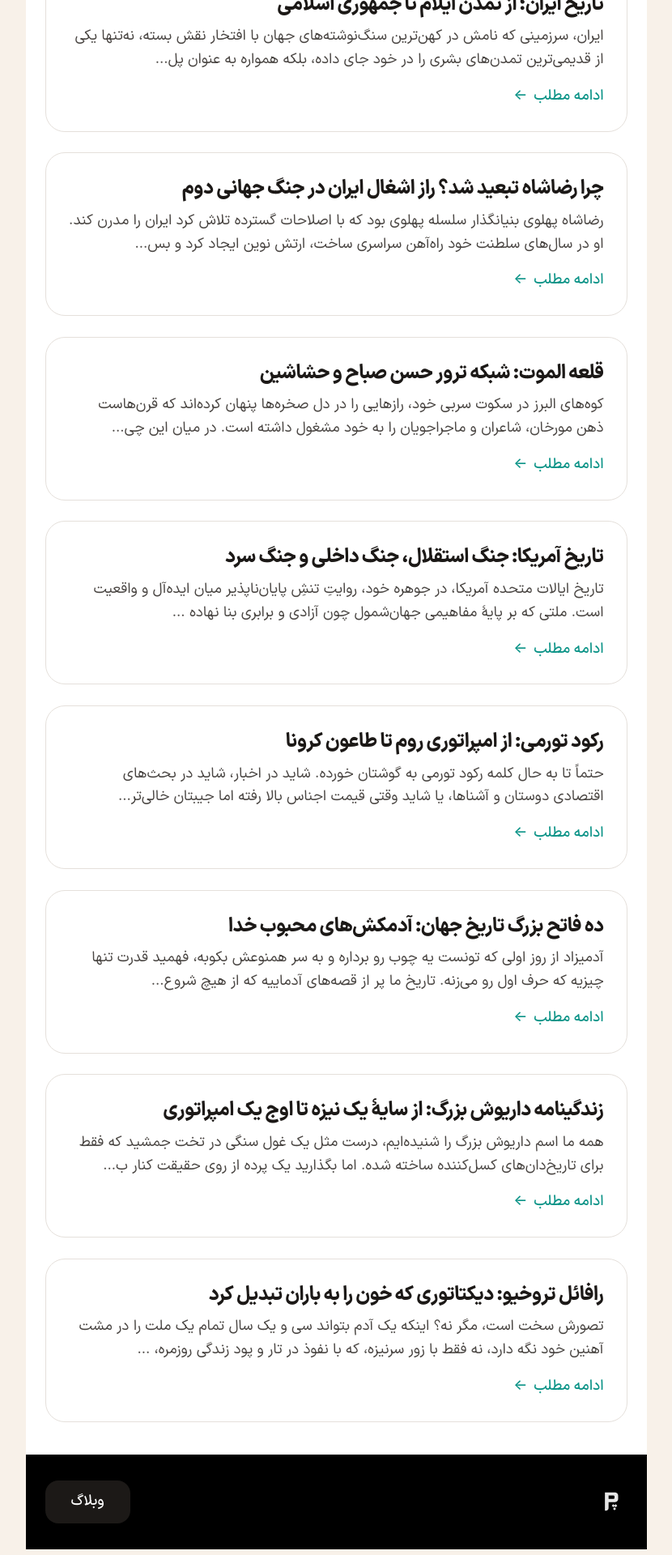
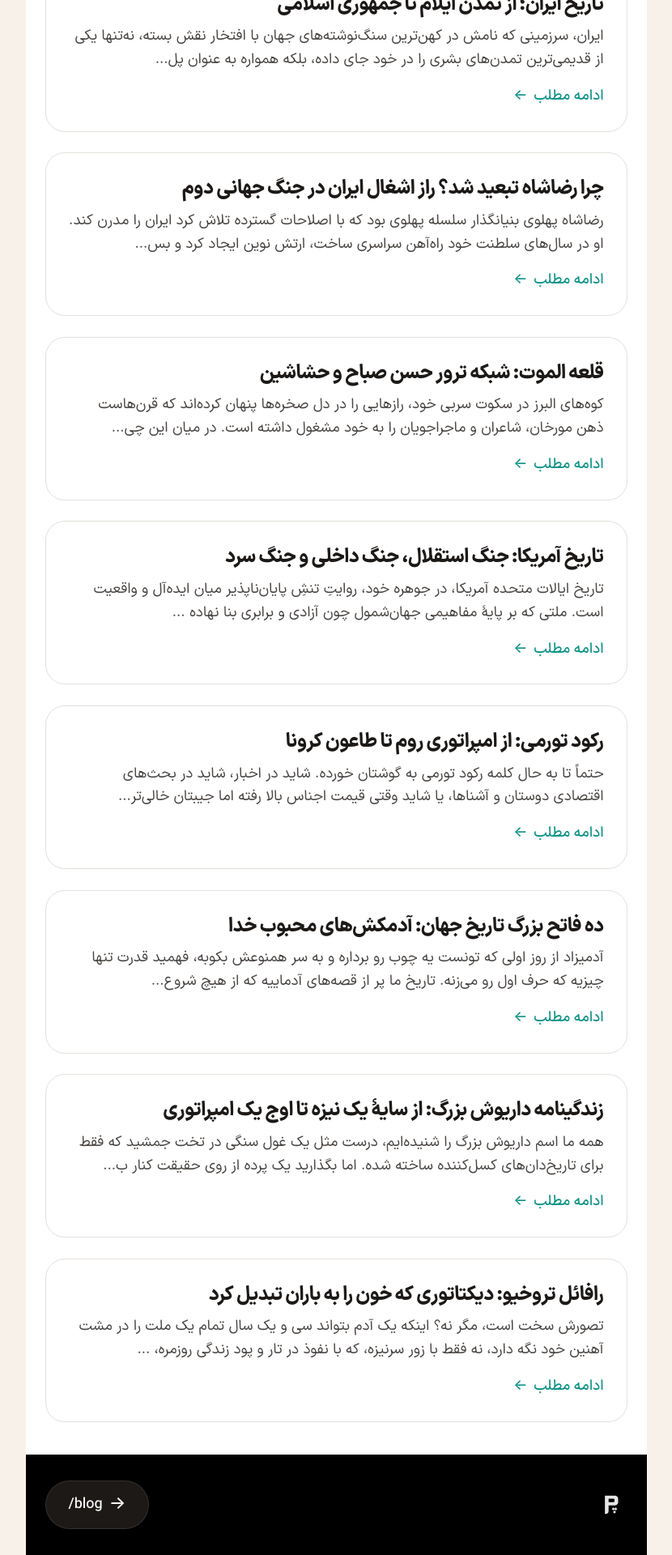
Before and after one commit to darkblog/darkblog.github.io, a Jekyll site: the page built from index.html, in a window 1280 px wide. Shown: the part 981-2901 px from the top of the page at 81% size, without its empty margins (225-1055 px from the left). Built offline with Jekyll 4.4.1, drawn with Linux system fonts in a browser that asks for light colours.

Commit message:
Update default.html

```diff
--- a/_layouts/default.html
+++ b/_layouts/default.html
@@ -102,9 +102,8 @@ layout: null
     .header-inner { margin: 0 auto; padding: 1.25rem clamp(1rem, 3vw, 1.5rem); display: flex; align-items: center; justify-content: flex-start; gap: var(--gap); }
     .brand { display: flex; align-items: center; text-decoration: none; color: white; flex-shrink: 0; font-size: inherit; }
     .brand img { height: 2.5rem; width: auto; display: block; }
-    .hamburger, .hamburger-footer { display: flex; flex-direction: column; gap: 0.375rem; background: none; border: none; padding: 0.25rem; cursor: pointer; flex-shrink: 0; font-size: inherit; touch-action: manipulation; }
-    .hamburger { margin-right: auto; }
-    .hamburger span, .hamburger-footer span { display: block; width: 1.75rem; height: 0.125rem; background-color: white; }
+    .hamburger { display: flex; flex-direction: column; gap: 0.375rem; background: none; border: none; padding: 0.25rem; cursor: pointer; flex-shrink: 0; font-size: inherit; touch-action: manipulation; margin-right: auto; }
+    .hamburger span { display: block; width: 1.75rem; height: 0.125rem; background-color: white; }
     .mobile-nav-overlay { position: fixed; top: 0; left: 0; right: 0; bottom: 0; background-color: rgba(0, 0, 0, 0.6); z-index: 48; display: none; backdrop-filter: blur(4px); -webkit-backdrop-filter: blur(4px); }
     .mobile-nav { position: fixed; top: 0; left: auto; right: max(0px, calc((100vw - 767px) / 2)); bottom: 0; width: min(300px, 80vw); background-color: #000000; padding: calc(var(--header-height) + 1.75rem) clamp(1rem, 3vw, 2rem) 2rem; z-index: 49; overflow-y: auto; box-shadow: -8px 0 30px rgba(0, 0, 0, 0.3); font-size: inherit; display: none; -ms-overflow-style: none; scrollbar-width: none; }
     .mobile-nav::-webkit-scrollbar { display: none; }
@@ -113,12 +112,9 @@ layout: null
     .mobile-nav a:hover { color: #2dd4bf; }
     #menu-toggle:checked ~ .mobile-nav-overlay { display: block; }
     #menu-toggle:checked ~ .mobile-nav { display: block; }
-    #menu-toggle:checked ~ .site-header .hamburger span:nth-child(1),
-    #menu-toggle:checked ~ .site-footer .hamburger-footer span:nth-child(1) { transform: rotate(45deg) translate(5px, 5px); }
-    #menu-toggle:checked ~ .site-header .hamburger span:nth-child(2),
-    #menu-toggle:checked ~ .site-footer .hamburger-footer span:nth-child(2) { opacity: 0; }
-    #menu-toggle:checked ~ .site-header .hamburger span:nth-child(3),
-    #menu-toggle:checked ~ .site-footer .hamburger-footer span:nth-child(3) { transform: rotate(-45deg) translate(6px, -6px); }
+    #menu-toggle:checked ~ .site-header .hamburger span:nth-child(1) { transform: rotate(45deg) translate(5px, 5px); }
+    #menu-toggle:checked ~ .site-header .hamburger span:nth-child(2) { opacity: 0; }
+    #menu-toggle:checked ~ .site-header .hamburger span:nth-child(3) { transform: rotate(-45deg) translate(6px, -6px); }
     .main-content { padding-top: calc(var(--header-height) + 2rem); padding-bottom: 2.5rem; padding-left: clamp(1rem, 3vw, 1.5rem); padding-right: clamp(1rem, 3vw, 1.5rem); background-color: white; font-size: inherit; }
     .article-list { display: grid; grid-template-columns: 1fr; gap: var(--gap); list-style: none; padding: 0; }
     .article-item { background-color: white; border: 1px solid #e5e0db; border-radius: 1.5rem; overflow: hidden; display: flex; flex-direction: column; }
@@ -130,9 +126,6 @@ layout: null
     .article-body p { color: #4a4643; display: -webkit-box; -webkit-line-clamp: 3; -webkit-box-orient: vertical; overflow: hidden; font-size: inherit; }
     .read-more { display: inline-flex; align-items: center; gap: 0.5rem; margin-top: auto; padding-top: 1rem; color: #0d9488; font-weight: 500; font-size: inherit; }
     .read-more:hover { color: #0f766e; }
-    .load-more-wrapper { text-align: center; margin-top: calc(var(--gap) * 1.5); font-size: inherit; }
-    .btn-primary { display: inline-flex; align-items: center; gap: 0.75rem; background-color: #1c1917; color: white; padding: 0.75rem 2rem; border-radius: 1rem; font-weight: 500; text-decoration: none; cursor: pointer; border: none; font-family: inherit; font-size: inherit; }
-    .btn-primary:hover { background-color: #000; }
     .post-header { margin-bottom: 3rem; }
     .post-title { font-size: clamp(1.8rem, 5vw, 2.5rem); font-weight: 800; line-height: 1.3; color: #1c1917; margin-bottom: 1.5rem; letter-spacing: -0.02em; }
     .post-breadcrumb { margin-bottom: 1.5rem; font-size: inherit; }
@@ -162,6 +155,11 @@ layout: null
     .footer-logo { display: flex; align-items: center; }
     .footer-logo img { height: 2.5rem; width: auto; opacity: 0.9; display: block; }
     .footer-logo:hover img { opacity: 1; }
+    .special-blog-link { display: inline-flex; align-items: center; gap: 0.5rem; background-color: #1c1917; color: #fff; text-decoration: none; padding: 0.75rem 1.75rem; border-radius: 2rem; font-weight: 500; font-family: inherit; font-size: inherit; border: 1px solid rgba(255,255,255,0.1); transition: background-color 0.2s ease, border-color 0.2s ease, transform 0.2s ease; direction: ltr; }
+    .special-blog-link:hover { background-color: #2d2a28; border-color: rgba(255,255,255,0.25); transform: translateY(-1px); }
+    .special-blog-link:active { transform: translateY(0); }
+    .special-blog-link span { font-size: 1.2em; transition: transform 0.2s ease; }
+    .special-blog-link:hover span { transform: translateX(4px); }
   </style>
 </head>
 <body>
@@ -259,7 +257,10 @@ layout: null
       <a href="/" class="footer-logo" aria-label="صفحه اصلی پاسگاه">
         <img src="/blog.svg" alt="لوگوی پاسگاه" width="40" height="40">
       </a>
-      <a href="https://www.pasgah.org/blog" class="btn-primary">وبلاگ</a>
+      <a href="https://www.pasgah.org/blog" class="special-blog-link" dir="ltr">
+        /blog
+        <span aria-hidden="true">→</span>
+      </a>
     </footer>
   </div>
 </body>
```
